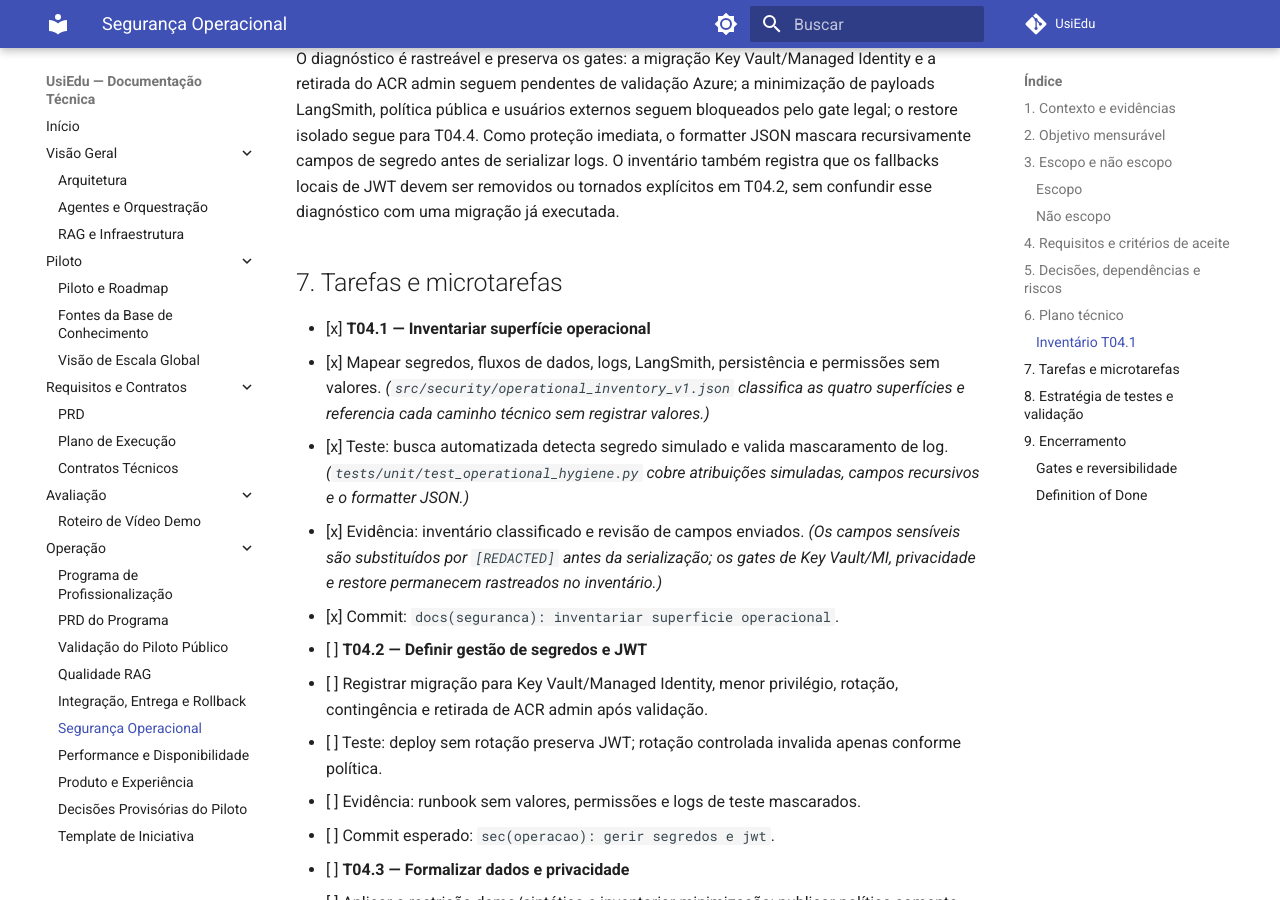
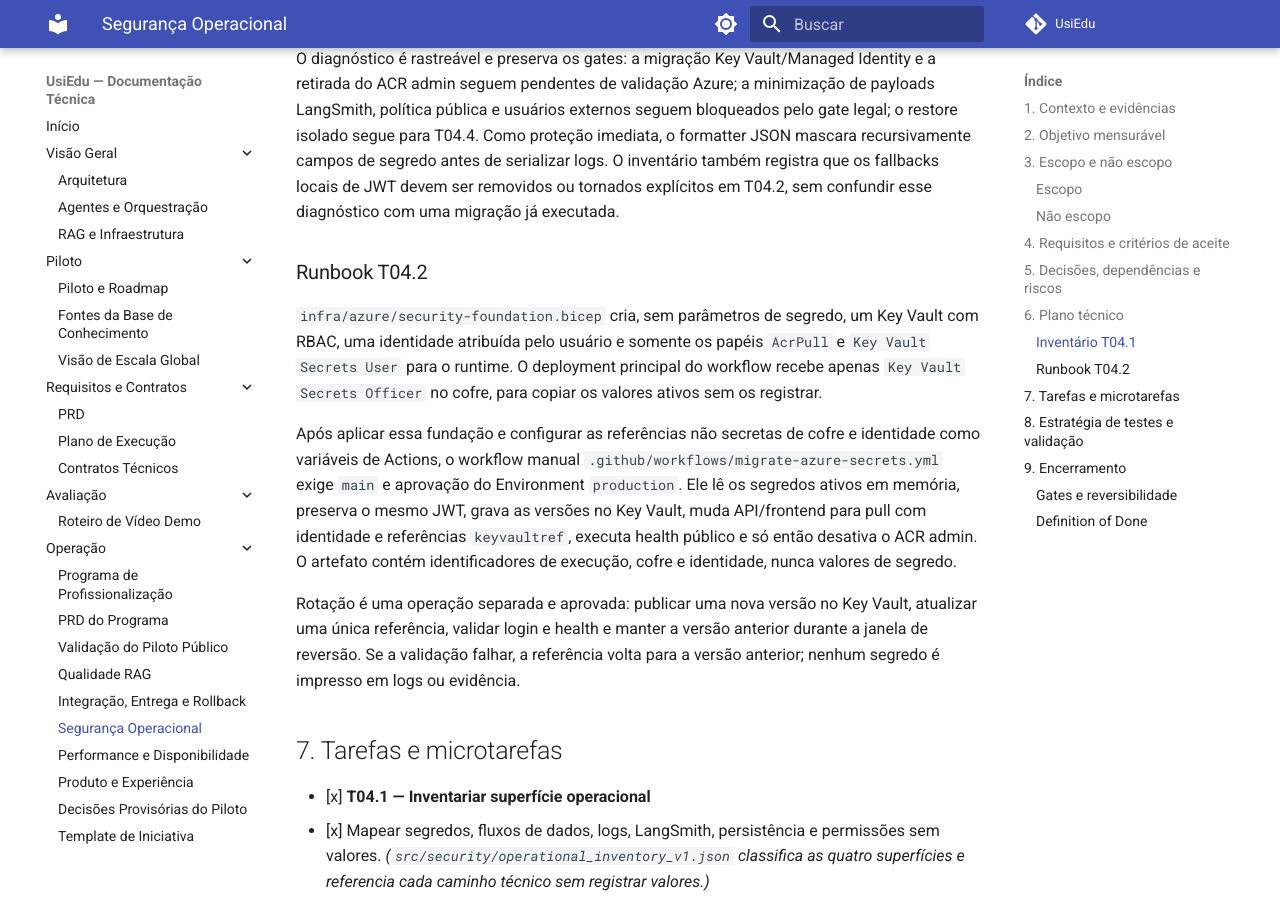
Before and after one commit to henriquebotelhogomes/UsiEdu, an MkDocs documentation site: the page built from docs/profissionalizacao/04-seguranca-operacional.md, in a window 1280 px wide and 900 px high, scrolled down 4518 px. Built offline with MkDocs 1.6.1 and Material for MkDocs 9.7.7, drawn with Linux system fonts in a browser that asks for light colours; comment, search, counter and statistics services are not loaded.

Commit message:
sec(operacao): gerir segredos e jwt
Co-authored-by: Copilot App <223556219+Copilot@users.noreply.github.com>

```diff
--- a/docs/profissionalizacao/04-seguranca-operacional.md
+++ b/docs/profissionalizacao/04-seguranca-operacional.md
@@ -117,6 +117,28 @@ serializar logs. O inventário também registra que os fallbacks locais de JWT
 devem ser removidos ou tornados explícitos em T04.2, sem confundir esse
 diagnóstico com uma migração já executada.
 
+### Runbook T04.2
+
+`infra/azure/security-foundation.bicep` cria, sem parâmetros de segredo, um
+Key Vault com RBAC, uma identidade atribuída pelo usuário e somente os papéis
+`AcrPull` e `Key Vault Secrets User` para o runtime. O deployment principal do
+workflow recebe apenas `Key Vault Secrets Officer` no cofre, para copiar os
+valores ativos sem os registrar.
+
+Após aplicar essa fundação e configurar as referências não secretas de cofre e
+identidade como variáveis de Actions, o workflow manual
+`.github/workflows/migrate-azure-secrets.yml` exige `main` e aprovação do
+Environment `production`. Ele lê os segredos ativos em memória, preserva o
+mesmo JWT, grava as versões no Key Vault, muda API/frontend para pull com
+identidade e referências `keyvaultref`, executa health público e só então
+desativa o ACR admin. O artefato contém identificadores de execução, cofre e
+identidade, nunca valores de segredo.
+
+Rotação é uma operação separada e aprovada: publicar uma nova versão no Key
+Vault, atualizar uma única referência, validar login e health e manter a versão
+anterior durante a janela de reversão. Se a validação falhar, a referência volta
+para a versão anterior; nenhum segredo é impresso em logs ou evidência.
+
 ## 7. Tarefas e microtarefas
 
 - [x] **T04.1 — Inventariar superfície operacional**
```
Also changed, not shown: 3 other files.
